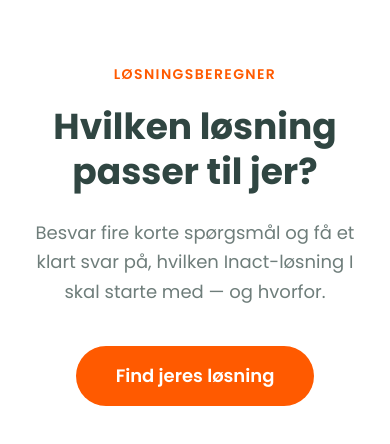
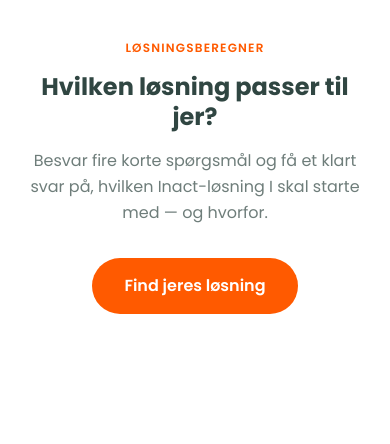
Before and after one commit to fr-max/quiz-losning, a Next.js app: page / in a window 390 px wide. Shown: the top 444 px of the page. Built offline with nearby package versions, Linux system fonts and the light colour scheme.

Commit message:
fix: prevent content overflow on mobile
html/body max-width: 100%, intro heading starts at text-2xl on mobile,
break-words to prevent overflow, box-sizing on container.

https://claude.ai/code/session_01Ybj9ZCJjKdHwMKGpgsdxaQ

```diff
--- a/src/app/globals.css
+++ b/src/app/globals.css
@@ -5,8 +5,13 @@
   --brand-orange: #ff5a00;
 }
 
+html {
+  max-width: 100%;
+}
+
 body {
   background: #ffffff;
   color: var(--brand-dark);
   overflow-x: hidden;
+  max-width: 100%;
 }
--- a/src/components/Quiz.tsx
+++ b/src/components/Quiz.tsx
@@ -54,20 +54,20 @@ export default function Quiz() {
 
   if (isIntro) {
     return (
-      <div className="flex flex-col items-center justify-center px-6 py-16 sm:px-12 sm:py-24 w-full">
+      <div className="flex flex-col items-center justify-center px-5 py-10 sm:px-10 sm:py-20 w-full box-border">
         <div className="w-full max-w-3xl text-center">
-          <p className="text-sm font-semibold tracking-widest uppercase text-[#ff5a00] mb-5">
+          <p className="text-xs sm:text-sm font-semibold tracking-widest uppercase text-[#ff5a00] mb-4">
             Løsningsberegner
           </p>
-          <h1 className="text-4xl sm:text-5xl lg:text-6xl font-bold leading-tight mb-6 text-[#304642]">
+          <h1 className="text-2xl sm:text-4xl lg:text-6xl font-bold leading-tight mb-4 sm:mb-6 text-[#304642] break-words">
             Hvilken løsning passer til jer?
           </h1>
-          <p className="text-lg sm:text-xl text-[#304642]/70 mb-10 leading-relaxed max-w-xl mx-auto">
+          <p className="text-base sm:text-lg text-[#304642]/70 mb-8 leading-relaxed max-w-xl mx-auto">
             Besvar fire korte spørgsmål og få et klart svar på, hvilken Inact-løsning I skal starte med — og hvorfor.
           </p>
           <button
             onClick={handleStart}
-            className="inline-block bg-[#ff5a00] text-white font-semibold text-lg px-10 py-4 rounded-full hover:bg-[#e05000] transition-colors duration-200"
+            className="inline-block bg-[#ff5a00] text-white font-semibold text-base sm:text-lg px-8 py-4 rounded-full hover:bg-[#e05000] transition-colors duration-200"
           >
             Find jeres løsning
           </button>
```
